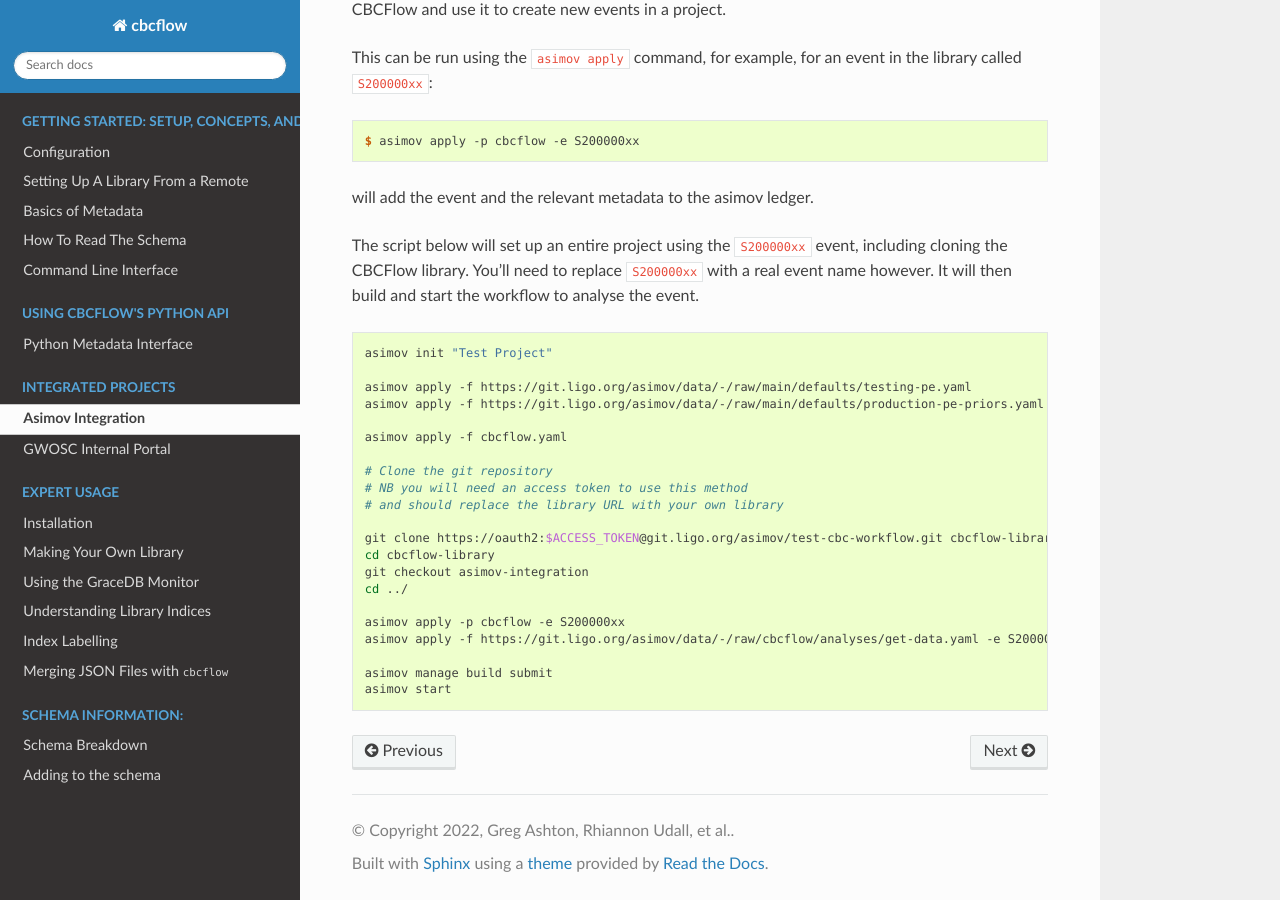
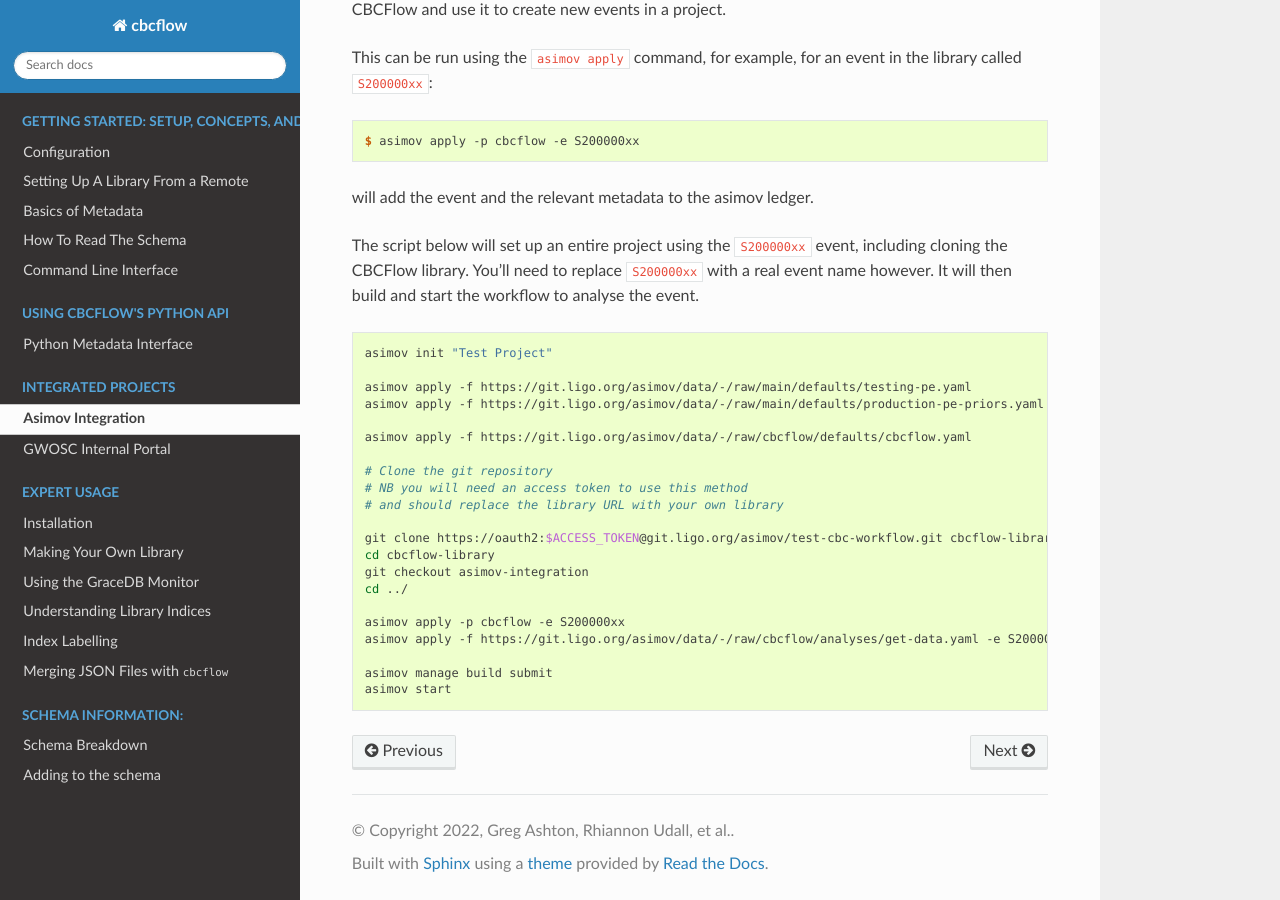
Before and after one commit to Rhiannon-Udall/cbcflow, a Sphinx documentation site: the page built from docs/source/asimov.rst, in a window 1280 px wide and 900 px high, scrolled down 1079 px. Built offline with Sphinx 7.4.7 and the Read the Docs theme 2.0.0, drawn with Linux system fonts in a browser that asks for light colours; the version number could not be read and is left out; some of the changed lines change nothing that is shown.

Commit message:
Correct path to cbcflow.yaml

```diff
--- a/docs/source/asimov.rst
+++ b/docs/source/asimov.rst
@@ -61,7 +61,7 @@ It will then build and start the workflow to analyse the event.
 		asimov apply -f https://git.ligo.org/asimov/data/-/raw/main/defaults/testing-pe.yaml
 		asimov apply -f https://git.ligo.org/asimov/data/-/raw/main/defaults/production-pe-priors.yaml
 
-		asimov apply -f cbcflow.yaml
+		asimov apply -f https://git.ligo.org/asimov/data/-/raw/cbcflow/defaults/cbcflow.yaml
 
 		# Clone the git repository
 		# NB you will need an access token to use this method
```
Also changed, not shown: 1 other file.
